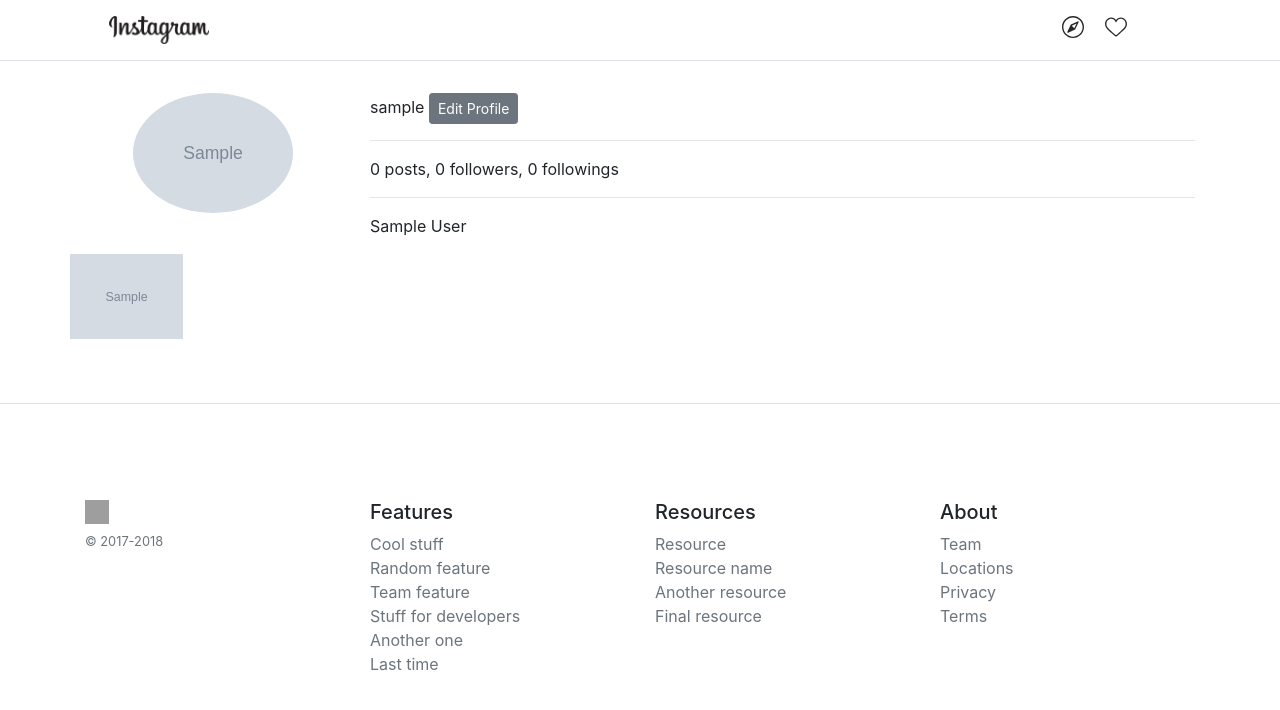
After one commit to tada20001/django-react, a Django app: a page that uses tada/templates/layout.html in a window 1280 px wide. The commit adds this page. Shown: the top 710 px of the page. Run offline with Django 3.2, Linux system fonts and the light colour scheme; tables that the repository leaves empty hold one stand-in row (values such as "Sample post"); grey boxes marked "Sample" are stand-in pictures; some libraries are stand-ins or nearby versions; grey boxes are pictures that could not be loaded.

Commit message:
EP13. Creating user page

```diff
--- /dev/null
+++ b/instagram/templates/instagram/user_page.html
@@ -0,0 +1,29 @@
+{% extends 'instagram/layout.html' %}
+
+{% block content %}
+<div class="container">
+    <div class="row pt-3 pb-5">
+        <div class="col-sm-3" style="text-align: center;">
+            <img src="{{ page_user.avatar_url }}" alt="" class="rounded-circle" style="width: 160px; "/>
+        </div>
+        <div class="col-sm-9">
+            {{ page_user.username }}
+            <a href="{% url 'profile_edit' %}" class="btn btn-secondary btn-sm">Edit Profile</a>
+            <hr>
+            0 posts, 0 followers, 0 followings
+            <hr>
+            {{ page_user.name }}
+        </div>
+        <div class="row mt-3">
+            {% for post in post_list %}
+                <div class="col-sm-4">
+                    <img src="{{ post.photo.url }}" alt="{{ post.caption }}" style="width: 100%;" />
+                </div>
+            {% endfor %}
+        </div>
+
+
+    </div>
+</div>
+
+{% endblock content %}
--- a/instagram/urls.py
+++ b/instagram/urls.py
@@ -1,4 +1,4 @@
-from django.urls import path
+from django.urls import path, re_path
 from . import views
 
 app_name = 'instagram'
@@ -6,4 +6,5 @@ app_name = 'instagram'
 urlpatterns = [
     path('post/new/', views.post_new, name='post_new'),
     path('post/<int:pk>/', views.post_detail, name='post_detail'),
+    re_path(r'^(?P<username>[\w.@+-]+)/$', views.user_page, name='user_page'),
 ]
--- a/instagram/views.py
+++ b/instagram/views.py
@@ -1,5 +1,6 @@
 from django.shortcuts import render, redirect, get_object_or_404
 from django.contrib.auth.decorators import login_required
+from django.contrib.auth import get_user_model
 from django.contrib import messages
 from .models import Tag, Post
 from .forms import PostForm
@@ -24,3 +25,9 @@ def post_new(request):
 def post_detail(request, pk):
     post = get_object_or_404(Post, pk=pk)
     return render(request, "instagram/post_detail.html", {'post': post, })
+
+
+def user_page(request, username):
+    page_user = get_object_or_404(get_user_model(), username=username, is_active=True)
+    post_list = Post.objects.filter(author=page_user)
+    return render(request, 'instagram/user_page.html', {'page_user': page_user, 'post_list': post_list,})
--- a/tada/templates/layout.html
+++ b/tada/templates/layout.html
@@ -42,7 +42,7 @@
                             </svg>
                           </a>
                           <a class="p-2 text-dark" href="{% url 'profile_edit' %}">
-                            <img src="{{ user.avatar_url }}" alt="" style="width: 24px;">
+                            <img src="{{ user.avatar_url }}" alt="" style="width: 24px;" class="rounded-circle" />
                           </a>
                         </nav>
                     </div>
```
